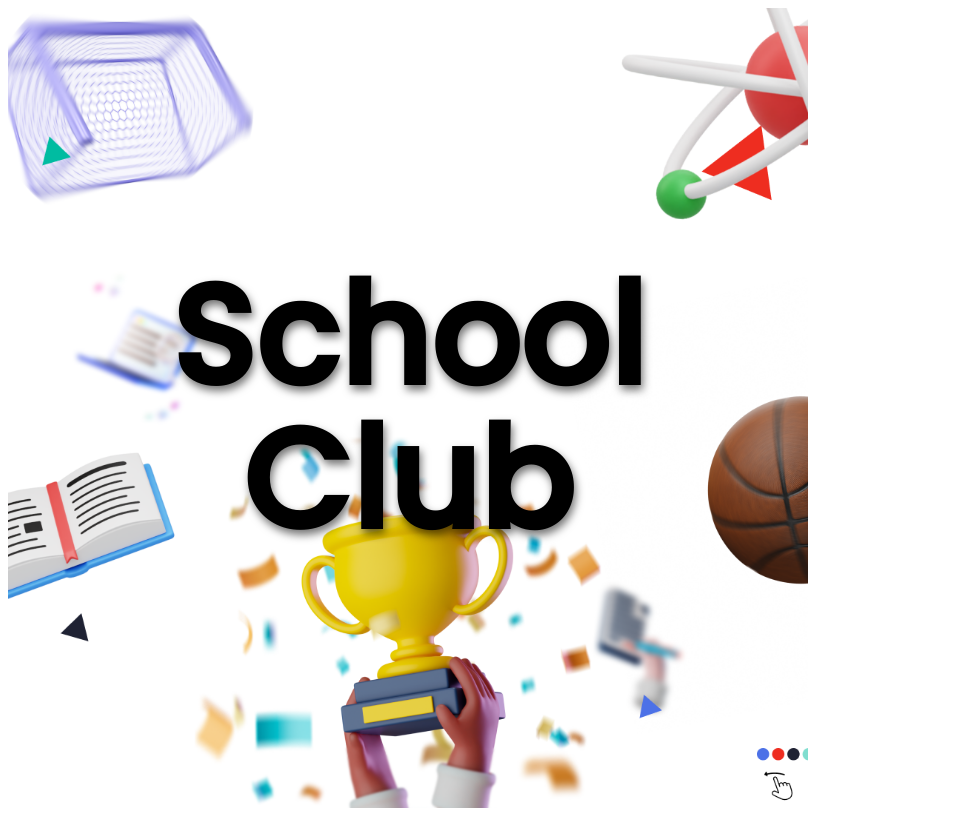
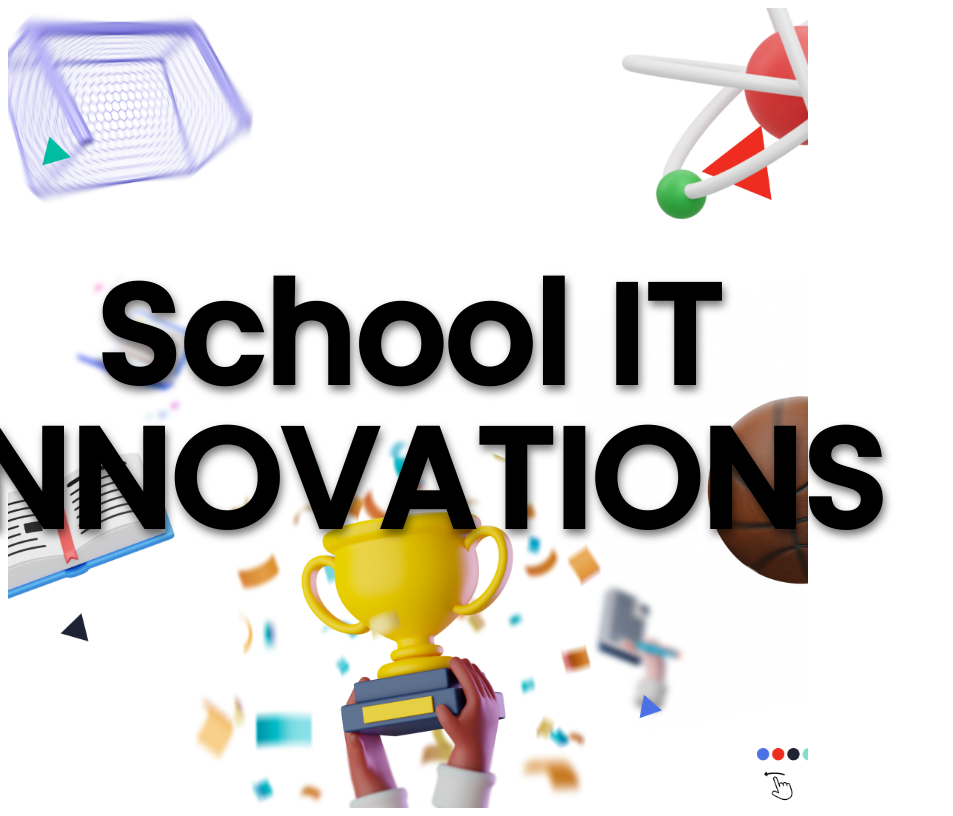
Before and after one commit to vagif14/lesson-8, a plain HTML site: page index.html in a window 1280 px wide. Shown: the whole page, without its empty margins (0-953 px from the left). Drawn offline with Linux system fonts and the light colour scheme.

Commit message:
msg from bash

```diff
--- a/index.html
+++ b/index.html
@@ -14,7 +14,7 @@
 <body>
     <div class="bg">
         <p class="text">
-            School Club
+            School IT INNOVATIONS
         </p>
     </div>
 </body>
```
